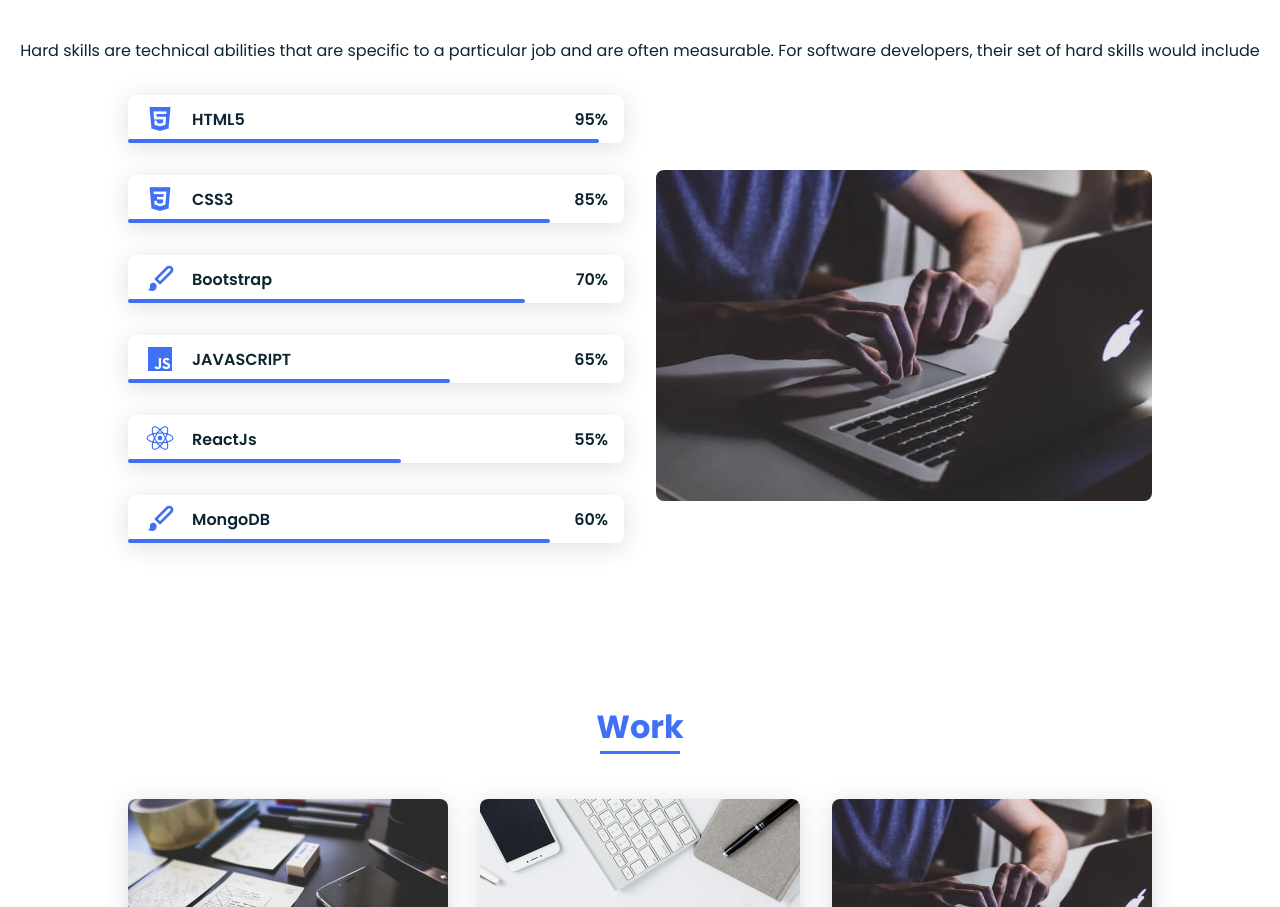
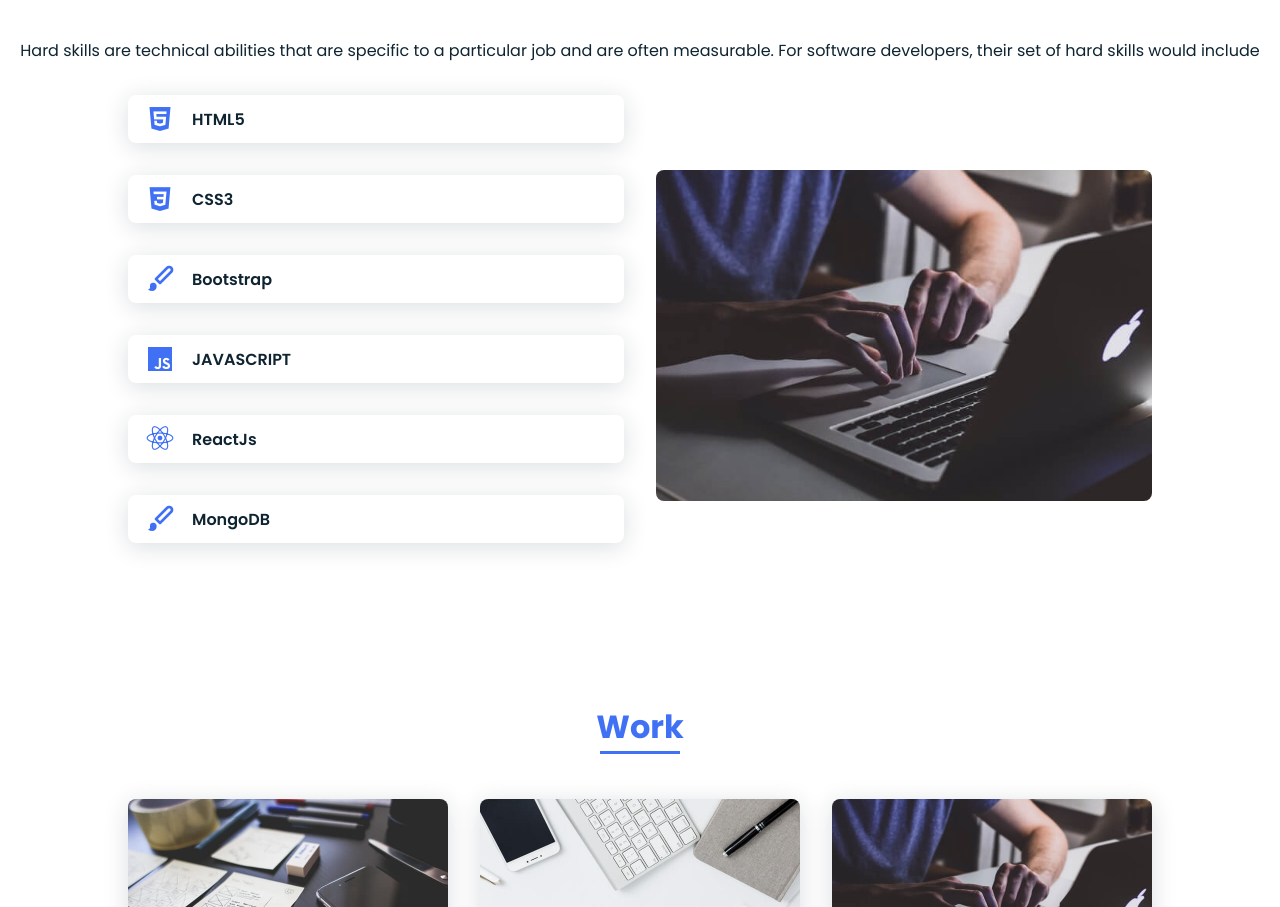
Before and after one commit to subhashkumar307/Subhash_Portfolio_Website, a plain HTML site: page index.html in a window 1280 px wide. Shown: the part 1657-2564 px from the top of the page. Drawn offline with nearby package versions, Linux system fonts and the light colour scheme.

Commit message:
Remove my percentage

```diff
--- a/index.html
+++ b/index.html
@@ -129,72 +129,72 @@
                                 <i class='bx bxl-html5 skills__icon'></i>
                                 <span class="skills__name">HTML5</span>
                             </div>
-                            <div class="skills__bar skills__html">
+                            <!-- <div class="skills__bar skills__html">
 
-                            </div>
-                            <div>
+                            </div> -->
+                            <!-- <div>
                                 <span class="skills__percentage">95%</span>
-                            </div>
+                            </div> -->
                         </div>
                         <div class="skills__data">
                             <div class="skills__names">
                                 <i class='bx bxl-css3 skills__icon'></i>
                                 <span class="skills__name">CSS3</span>
                             </div>
-                            <div class="skills__bar skills__css">
+                            <!-- <div class="skills__bar skills__css">
 
                             </div>
                             <div>
                                 <span class="skills__percentage">85%</span>
-                            </div>
+                            </div> -->
                         </div>
                         <div class="skills__data">
                             <div class="skills__names">
                                 <i class='bx bxs-paint skills__icon'></i>
                                 <span class="skills__name">Bootstrap</span>
                             </div>
-                            <div class="skills__bar skills__uxp">
+                            <!-- <div class="skills__bar skills__uxp">
 
                             </div>
                             <div>
                                 <span class="skills__percentage">70%</span>
-                            </div>
+                            </div> -->
                         </div>
                         <div class="skills__data">
                             <div class="skills__names">
                                 <i class='bx bxl-javascript skills__icon' ></i>
                                 <span class="skills__name">JAVASCRIPT</span>
                             </div>
-                            <div class="skills__bar skills__js">
+                            <!-- <div class="skills__bar skills__js">
 
                             </div>
                             <div>
                                 <span class="skills__percentage">65%</span>
-                            </div>
+                            </div> -->
                         </div>
                         <div class="skills__data">
                             <div class="skills__names">
                                 <i class='bx bxl-react skills__icon'></i>
                                 <span class="skills__name">ReactJs</span>
                             </div>
-                            <div class="skills__bar skills__ux">
+                            <!-- <div class="skills__bar skills__ux">
 
                             </div>
                             <div>
                                 <span class="skills__percentage">55%</span>
-                            </div>
+                            </div> -->
                         </div>
                         <div class="skills__data">
                             <div class="skills__names">
                                 <i class='bx bxs-paint skills__icon'></i>
                                 <span class="skills__name">MongoDB</span>
                             </div>
-                            <div class="skills__bar skills__uxss">
+                            <!-- <div class="skills__bar skills__uxss">
 
                             </div>
                             <div>
                                 <span class="skills__percentage">60%</span>
-                            </div>
+                            </div> -->
                         </div>
                     </div>
 
```
